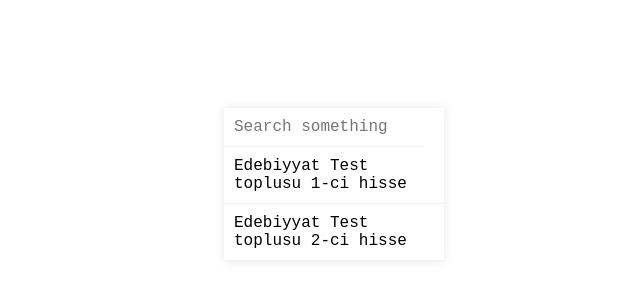
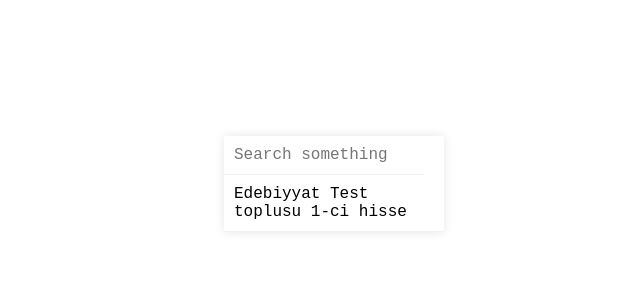
Before and after one commit to cavablar/cavablar.github.io, a plain HTML site: page edebiyyat/edebiyyat.html in a window 1280 px wide. Shown: the part 224-524 px from the top of the page, without its empty margins (314-954 px from the left). Drawn offline with Linux system fonts and the light colour scheme.

Commit message:
Update edebiyyat.html

```diff
--- a/edebiyyat/edebiyyat.html
+++ b/edebiyyat/edebiyyat.html
@@ -16,11 +16,7 @@
       Edebiyyat Test toplusu 1-ci hisse
      </li>
     </a>
-    <a href="edebiyyat_tt2.html">
-     <li>
-      Edebiyyat Test toplusu 2-ci hisse
-     </li>
-    </a>
+
    </ul>
   </div>
   <script src="../index.js" type="text/javascript">
```
